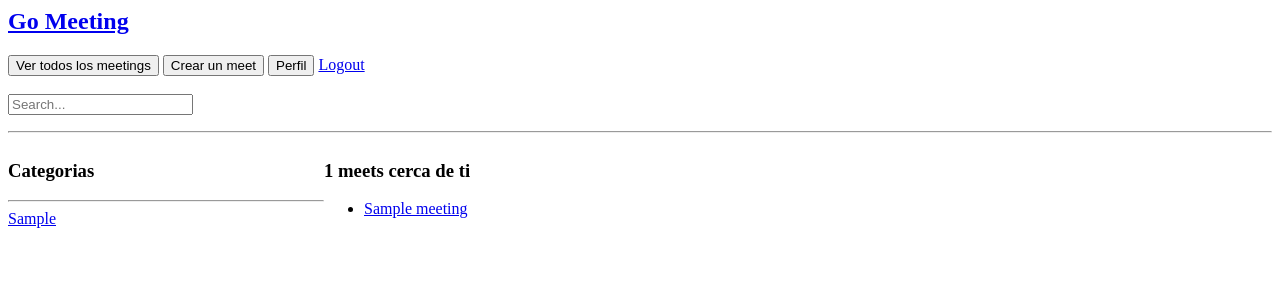
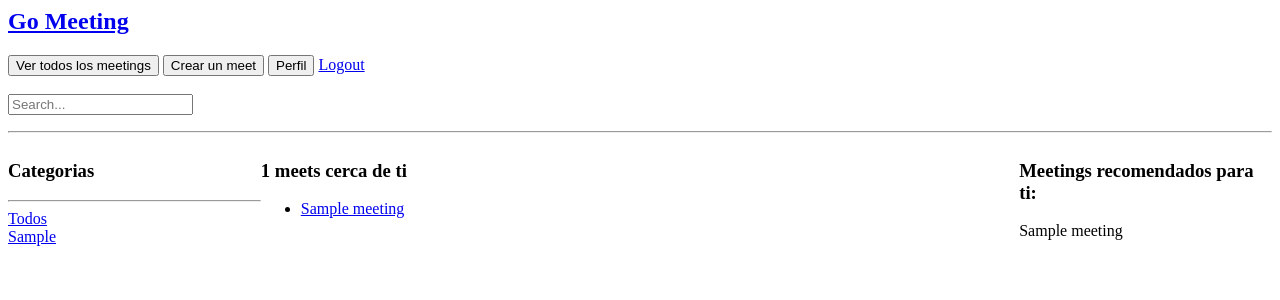
Before and after one commit to pleasejelpme/cultural-meeting, a Django app: page / in a window 1280 px wide. Shown: the top 300 px of the page. Run offline with Django 3.2, Linux system fonts and the light colour scheme; a user stored in the database is signed in; tables that the repository leaves empty hold one stand-in row (values such as "Sample post").

Commit message:
agregada funcionalidad de comentarios

```diff
--- a/meetings/models.py
+++ b/meetings/models.py
@@ -1,6 +1,9 @@
+from datetime import datetime
 from django.db import models
+import pytz
 from profiles.models import Perfil
 from django.urls import reverse
+
 
 class Ciudad(models.Model):
     ciudad      = models.CharField(max_length=50)
@@ -40,8 +43,12 @@ class Meeting(models.Model):
     # def get_absolute_url(self):
     #     return reverse('meetings:meeting-detail', kwargs={'pk': self.pk})
 
+
 class Comentario(models.Model):
     meeting     = models.ForeignKey(Meeting, on_delete=models.CASCADE)
     usuario     = models.ForeignKey(Perfil, on_delete=models.CASCADE)
     comentario  = models.TextField()
     creado      = models.DateTimeField(auto_now_add=True)
+
+    def __str__(self):
+        return self.comentario
--- a/meetings/templates/meetings/home.html
+++ b/meetings/templates/meetings/home.html
@@ -1,15 +1,30 @@
 {% extends "base.html" %}
 
+
+
 {% block content %}
+<style>
+    .home-container{
+        display: grid;
+        grid-template-columns: 1fr 3fr 1fr;
+    }
+</style>
+
+<div class="home-container">
     <div>
         <h3>Categorias</h3>
         <hr>
+
+        <div>
+            <a href="{% url 'home' %}?q=">Todos</a>
+        </div>
     {% for categoria in categorias %}
-    <div>
+        <div >
             <a href="{% url 'home' %}?q={{categoria.categoria}}">{{categoria}}</a>
         </div>
     {% endfor %}
     </div>
+
     <div>
         <h3>{{meetings_count}} meets cerca de ti </h3>
         <ul>
@@ -19,5 +34,11 @@
         </ul>
     </div>
 
-
+    <div>
+        <h3>Meetings recomendados para ti: </h3>
+        {% for meeting in meetings_personalizados %}
+        <div>{{meeting}}</div>
+        {% endfor %}
+    </div>
+</div>
 {% endblock content %}
--- a/meetings/urls.py
+++ b/meetings/urls.py
@@ -5,12 +5,14 @@ from .views import (
     # MeetingDetailView,
     MeetingCreateView,
     meeting_detail_view,
-    home_view
+    home_view,
+    ComentarioDeleteView
 )
 
 urlpatterns = [
     path('meeting/create/', MeetingCreateView.as_view(), name='meeting-create'),
     path('meeting/<int:pk>', meeting_detail_view, name='meeting-detail'),
     path('meetings/', MeetingsListView.as_view(), name='meeting-list'),
+    path('delete/<int:pk>', ComentarioDeleteView.as_view(), name='comentario-delete'),
     path('', home_view, name='home'),
 ]
--- a/meetings/views.py
+++ b/meetings/views.py
@@ -1,35 +1,58 @@
 from django.shortcuts import render, redirect
-from django.views.generic import TemplateView
+from django.urls import reverse_lazy
 from django.contrib.auth.mixins import LoginRequiredMixin
 from django.contrib.auth.decorators import login_required
-from django.views.generic.edit import CreateView, UpdateView
+from django.views.generic.edit import CreateView, UpdateView, DeleteView
 from django.views.generic import DetailView, ListView, View
 from django.db.models import Q
 
-from profiles.models import Perfil
-from .models import Categoria, Meeting
+from .models import Categoria, Meeting, Comentario
 from .forms import MeetingForm
 
 
 def meeting_detail_view(request, pk):
     meeting = Meeting.objects.get(id=pk)
     asistentes = meeting.asistentes.all
+    comentarios = meeting.comentario_set.all()
 
-    if request.method == 'POST':
-        asistentes_list = meeting.asistentes.all()
+    if request.user.is_authenticated:
+        if request.method == 'POST':
+            if 'unirse' in request.POST:
+                for asistente in meeting.asistentes.all():
+                    if request.user == asistente:
+                        raise ValueError('Ya te has unido a este meeting')
+                meeting.asistentes.add(request.user)
+                return redirect('meeting-detail', pk)
 
-        for asistente in asistentes_list:
-            if request.user == asistente:
-                raise ValueError('Ya te has unido a este meeting')
-
-        meeting.asistentes.add(request.user)
-        return redirect('meeting-detail', pk)
+            if 'comentar' in request.POST:
+                Comentario.objects.create(
+                    usuario = request.user,
+                    meeting = meeting,
+                    comentario = request.POST.get('comentar')
+                )
+                return redirect('meeting-detail', pk)
 
     context = {
         'meeting':meeting,
-        'asistentes':asistentes
+        'asistentes':asistentes,
+        'comentarios':comentarios
         }
+
     return render(request, 'meetings/detail.html', context)
+
+
+
+class ComentarioDeleteView(DeleteView):
+    model = Comentario
+    template_name = "meetings/delete.html"
+    context_object_name = 'comentario'
+    success_url = reverse_lazy('home')
+
+    def get(self, request, pk, *args, **kwargs):
+        comentario = Comentario.objects.get(id=pk)
+        if request.user != comentario.usuario:
+            return redirect('home')
+        return super(ComentarioDeleteView, self).get(request, pk, *args, **kwargs)
 
 
 class MeetingCreateView(LoginRequiredMixin, CreateView):
@@ -52,9 +75,14 @@ class MeetingsListView(ListView):
 
 
 def home_view(request):
+    categorias = Categoria.objects.all()
+    user = request.user
+    meetings_personalizados = Meeting.objects.all().filter(
+        Q(ciudad = user.ciudad_origen) &
+        Q(categoria__in = user.intereses.all())
+    ).order_by('-comienzo')
+
     q = request.GET.get('q') if request.GET.get('q') != None else ''
-
-    categorias = Categoria.objects.all()
     meetings = Meeting.objects.filter(
         Q(categoria__categoria__icontains = q) |
         Q(titulo__icontains = q)
@@ -65,11 +93,11 @@ def home_view(request):
     context = {
         'categorias':categorias,
         'meetings':meetings,
-        'meetings_count':meeetings_count
+        'meetings_count':meeetings_count,
+        'meetings_personalizados':meetings_personalizados,
     }
 
     return render(request, 'meetings/home.html', context)
-
 
 
 class PreferencesBasedListView(LoginRequiredMixin, ListView):
--- a/profiles/views.py
+++ b/profiles/views.py
@@ -38,7 +38,7 @@ class PerfilLoginView(LoginView):
 
 def logout_user(request):
     logout(request)
-    return redirect('meeting-list')
+    return redirect('login')
 
 
 class PerfilDetailView(DetailView):
--- a/templates/base.html
+++ b/templates/base.html
@@ -9,18 +9,10 @@
 {% include "navbar.html" %}
 
 
-<style>
-    .base-container{
-        display: grid;
-        grid-template-columns: 1fr 3fr;
-    }
-</style>
-
-<div class="base-container">
 
 {% block content %}
 
 {% endblock content %}
-</div>
+
 </body>
 </html>
```
Also changed, not shown: meetings/forms.py (+8 -1 lines), meetings/templates/meetings/delete.html (added, +10 -0 lines), meetings/templates/meetings/detail.html (+28 -2 lines). Lines whose indentation alone changed are shown as unchanged.
